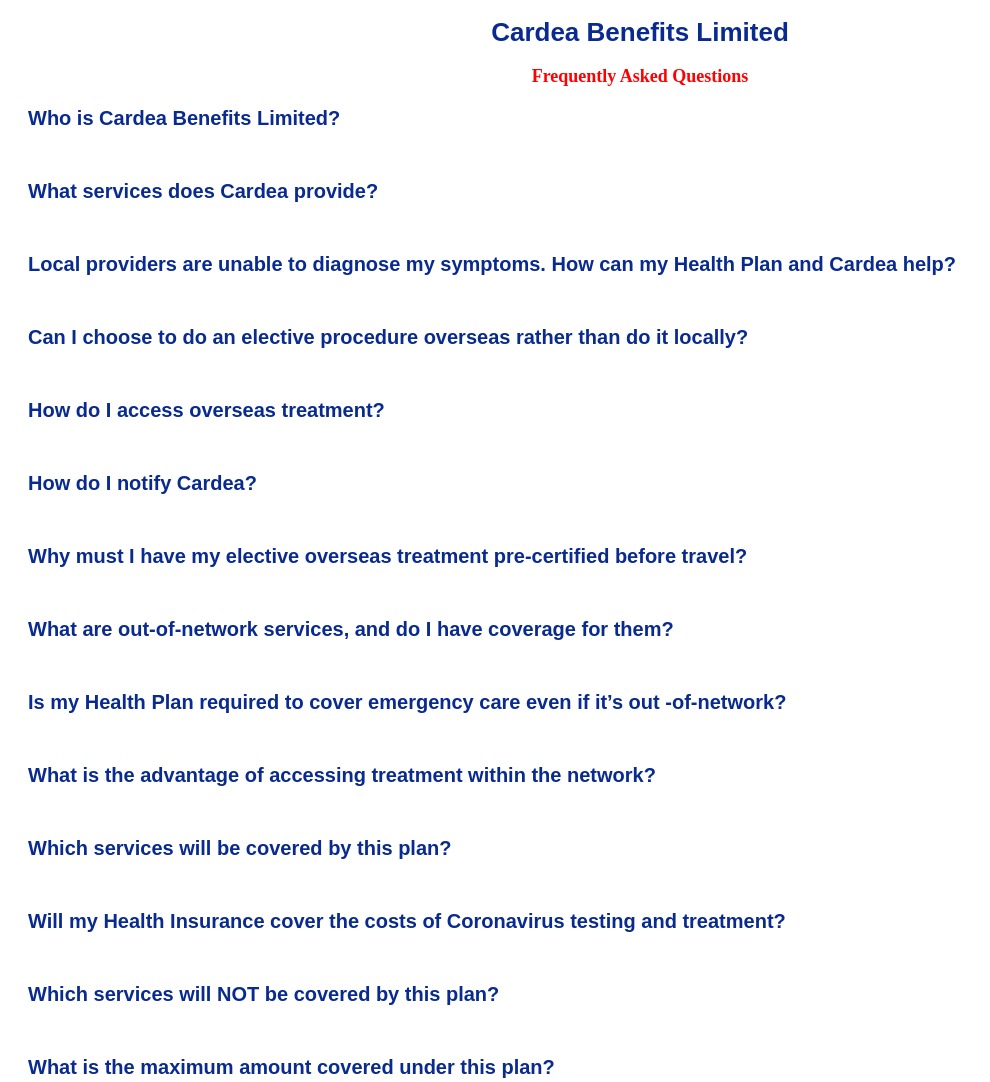
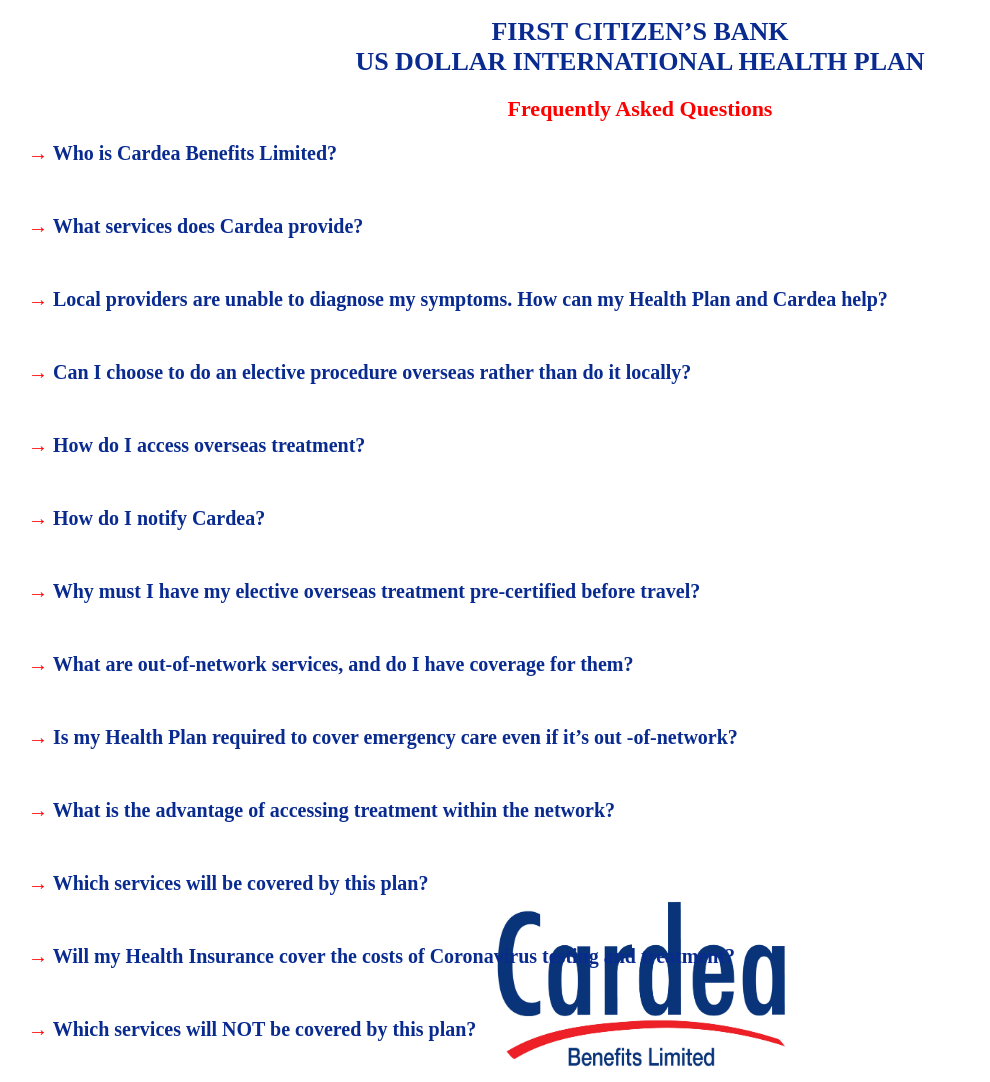
Before and after one commit to CardeaBenefitsLtd/Cardea, a plain HTML site: page index.html in a window 1280 px wide. Shown: the top 1082 px of the page, without its empty margins (0-990 px from the left). Drawn offline with Linux system fonts and the light colour scheme.

Commit message:
Add files via upload

```diff
--- a/index.html
+++ b/index.html
@@ -6,20 +6,19 @@
   <link rel="stylesheet" href="styles.css">
   <title>Cardea FAQ Page</title>
 </head>
-<body>
+<body style="position: relative;">
+
+  <!-- White overlay for the background -->
+  <div class="white-overlay"></div>
+
+  <!-- Header content -->
   <header>
-    <h1 class="main-header">Cardea Benefits Limited</h1>
+    <h1 class="main-header">FIRST CITIZEN’S BANK <br> US DOLLAR INTERNATIONAL HEALTH PLAN </h1>
     <h2 class="sub-header">Frequently Asked Questions</h2>
   </header>
 
   <div class="faq-container" id="faq-container"></div>
 
   <script src="script.js"></script>
-<style>
-        /* Add padding to the container to move content away from the left */
-        .faq-container {
-            padding-left: 20px; /* You can adjust this value as needed */
-        }
-    </style>
 </body>
 </html>
--- a/script.js
+++ b/script.js
@@ -1,28 +1,40 @@
 document.addEventListener('DOMContentLoaded', function () {
-  function addFAQ(question, answer) {
+  function addFAQ(question, completeAnswer) {
     var faqContainer = document.getElementById('faq-container');
     var faqItem = document.createElement('div');
     faqItem.className = 'faq-item';
     faqItem.innerHTML = `
-      <div class="question">${question}</div>
-      <div class="answer">${answer}</div>
+      <div class="question"><span class="arrow">&#8594;</span> ${question}</div>
+      <div class="answer">${completeAnswer}</div>
     `;
     faqContainer.appendChild(faqItem);
 
     var questionElement = faqItem.querySelector('.question');
     var answerElement = faqItem.querySelector('.answer');
+    var arrowElement = faqItem.querySelector('.arrow');
 
-    // Show answer on hover
+    // Add transition effect to the arrow
+    arrowElement.style.transition = 'transform 0.3s ease-in-out';
+
+    // Show answer on hover and change arrow direction with transition
     questionElement.addEventListener('mouseover', function () {
       answerElement.style.display = 'block';
+      arrowElement.style.transform = 'rotate(90deg)';
     });
 
-    // Hide answer when not hovering
+    // Hide answer and reset arrow direction with transition when not hovering
     faqItem.addEventListener('mouseleave', function () {
       answerElement.style.display = 'none';
+      arrowElement.style.transform = 'rotate(0deg)';
     });
+
+    // Change the display to inline-block for the arrow
+    arrowElement.style.display = 'inline-block';
+
+    // Add red color and make the arrow bold
+    arrowElement.style.color = 'red';
+    arrowElement.style.fontWeight = 'bold';
   }
-
   // Add your FAQs here
   addFAQ("Who is Cardea Benefits Limited?", "Cardea Benefits Limited (Cardea) is a Third-Party Administrator for Health Benefit Plans and an Agostini Insurance Brokers Limited (AIB) subsidiary.");
   addFAQ("What services does Cardea provide?", "Cardea adjudicates medical claims and provides health benefit payment and disbursement to providers or health plan members. Cardea also offers plan members access to the overseas Providers Network.");
@@ -41,7 +53,46 @@
   addFAQ("Does the Plan have a deductible?", "Yes. The plan's deductible for Active and Retired Managers/Directors is USD 20,000 per calendar year or USD 40,000 per family per calendar year. Cardea will pay benefits under this plan after the deductible has been satisfied.");
   addFAQ("Will the deductible be settled under the local Group Health Plan?", "Yes. Claims are settled under the Local Group Health Plan first.");
   addFAQ("What do I do if I have an emergency overseas?", "Please go directly to an emergency facility. If the emergency results in hospitalization, contact Cardea's Emergency call centre COLLINSON CRISIS 24 (See your Digital ID Card for details). COLLINSON CRISIS 24 will commit the liability at the time of service. The patient will be responsible for their share of the cost. If the emergency does not result in hospitalization, the patient is responsible for 100% of the cost at the time of service and can then submit a claim for reimbursement in the usual manner.");
-  addFAQ("Were there any benefit adjustments when the plan was switched to Cardea?", "The following benefit enhancements were made when the plan was switched to Cardea:<br><br>Benefits	Expiring Limit	Enhanced Limit<br>Congenital Conditions (Lifetime Maximum):	<br>For conditions manifested on or after 18th birthday	USD 1,000,000 Lifetime	USD 2,000,000 Lifetime<br>Organ Transplant (Lifetime Maximum):	<br>Waiting period of 12 months for new enrollees	USD 1,000,000 Lifetime 	USD 2,000,000 Lifetime<br>Continuation of Coverage:	<br>Dependent Spouses and Children of Deceased employees	Not Available	Coverage continued for up to 2 years (subject to payment of premiums)<br>Extension of Coverage:	<br>Incapacitated Children solely dependent on the employee	Not Available	Coverage extended so long as the employee remains covered.");
+  addFAQ('Were there any benefit adjustments when the plan was switched to Cardea?', `
+    <p>The following benefit enhancements were made when the plan was switched to Cardea:</p>
+    <table class="styled-table">
+      <tr>
+        <th>Benefits</th>
+        <th>Expiring Limit</th>
+        <th>Enhanced Limit</th>
+      </tr>
+      <tr>
+        <td>Congenital Conditions (Lifetime Maximum)</td>
+         </tr>
+      <tr>
+     <td>For conditions manifested on or after 18th birthday</td>
+        <td>USD 1,000,000 Lifetime</td>
+        <td>USD 2,000,000 Lifetime</td>
+
+      </tr>
+      <tr>
+	<td>Waiting period of 12 months for new enrollees</td>
+        <td>USD 1,000,000 Lifetime</td>
+        <td>USD 2,000,000 Lifetime</td>
+<tr>
+        <td>Continuation of Coverage</td>
+</tr>
+<tr>
+        <td>Dependent Spouses and Children of Deceased employees</td>
+        <td>Not Available</td>
+        <td>Coverage continued for up to 2 years (subject to payment of premiums)</td>
+
+      </tr>
+      <tr>
+        <td>Extension of Coverage</td>
+</tr>
+<tr>
+        <td>Incapacitated Children solely dependent on the employee</td>
+        <td>Not Available</td>
+        <td>Coverage extended so long as the employee remains covered.</td>
+      </tr>
+    </table>
+  `);
   addFAQ("Were there any adjustments in my annual premium?", "Yes, premiums were reduced when the switch to Cardea was made.<br><br>Manager/Active Director Premiums Payable Quarterly<br><br>Category	Annual Premium<br>	Current Premium	2024 Cardea Premium<br>Managers/Directors Only	USD 752.00	USD 725.00<br>Managers/Directors & One	USD 1,350.00	USD 1,301.00<br>Managers/Directors & Family	USD 2,231.00	USD 2,149.00<br><br>Retirees Premiums Payable Quarterly<br><br>Category	Annual Premium<br>	Current Premium	2024 Cardea Premium<br>Managers/Directors Only	USD 1,238.04	USD 1,192.00<br>Managers/Directors & One	USD 2,415.84	USD 2,326.00<br>Managers/Directors & Family	USD 3,654.64	USD 3,519.00");
   addFAQ("Can I add my spouse and children to the plan?", "Yes, legally married spouses and common law spouses can be added to the plan. In addition to unmarried children (including stepchildren and legally adopted children) up to age 21. Coverage is extended for unmarried children to age 25 if attending tertiary education and proof of attendance is needed yearly.");
   addFAQ("How long can I and my spouse remain on the plan?", "Active staff and their spouse coverage continue up to retirement age. After retirement, retired staff and spouses can continue in the plan provided the premiums payment continues.");
@@ -49,4 +100,8 @@
   addFAQ("Can dependent children and spouse remain on the plan after the death of an employee or retired employee?", "Yes. Coverage will continue up to two years following the death of the primary member (Employee/Retired employee). The surviving dependents/spouse must continue to pay premiums.");
   addFAQ("Will coverage under this plan continue if I or my dependents are living outside of Trinidad and Tobago for more than 6 months?", "No. Coverage will terminate if the insured member or dependents of the insured member live outside of Trinidad and Tobago for more than six months.");
   addFAQ("Where can I file a complaint if I’m having problems with my insurance?", "If you’re unsatisfied with your Health Plan’s services or your claim has been denied, call the member services phone number on your member card. You may be able to resolve your concern over the phone, or you can file a complaint with the Bank’s Compensation and Benefits section.");
+
+
+
+
 });
--- a/styles.css
+++ b/styles.css
@@ -9,7 +9,7 @@
 
   cursor: pointer;
  font-size: 20px;
-font-family: 'Futura Medium', sans-serif;
+
 color: rgb(9, 43, 144);
 }
 
@@ -17,9 +17,9 @@
 .answer {
   display: none;
 margin-top: 10px;
-font-size: 18px;
+font-size: 20px;
  max-width: 1000px; /* Adjust the value as needed */
-font-family: 'Futura Medium', sans-serif;
+
 }
 header {
   text-align: center;
@@ -29,10 +29,38 @@
 .main-header {
   font-size: 26px;
   font-weight: bold;
-font-family: 'Futura Medium', sans-serif;
+
 color: rgb(9, 43, 144);
 }
 
 .sub-header {
-  font-size: 18px;
+  font-size: 22px;
   color: rgb(255,0 , 0); /* Adjust the color as needed */
+
+
+}
+body {
+  background: url('Cardea Benefits Logo.jpg') no-repeat center center fixed;
+  background-size: 25%;
+}
+
+.white-overlay {
+  position: fixed;
+  top: 0;
+  left: 0;
+  width: 100%;
+  height: 100%;
+  background: rgba(255, 255, 255, 0.8);
+  z-index: 1;
+}
+
+header {
+  position: relative;
+  z-index: 2;
+}
+
+.faq-container {
+  padding-left: 20px;
+  position: relative;
+  z-index: 2;
+}
```
Also changed, not shown: Cardea Benefits Logo.jpg (added).
